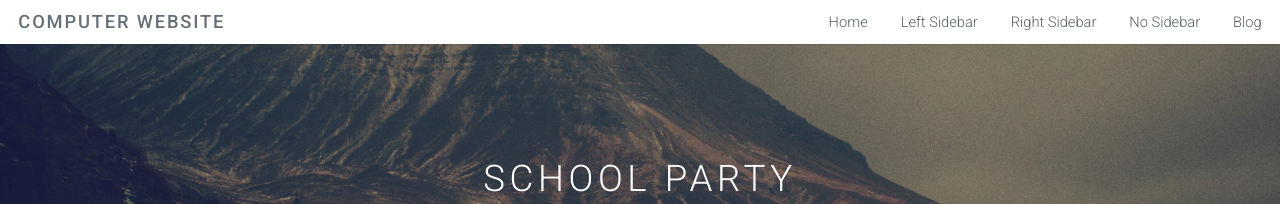
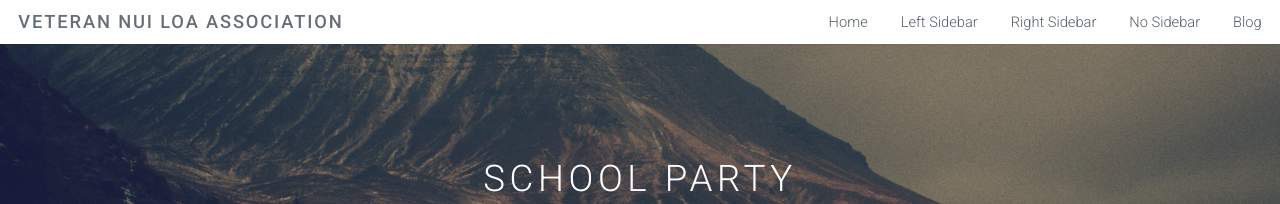
Before and after one commit to miwagner1/miwagner1.github.io, a Jekyll site: the page built from index.html, in a window 1280 px wide. Shown: the top 204 px of the page. Built offline with Jekyll 4.4.1, drawn with Linux system fonts in a browser that asks for light colours.

Commit message:
Company name created

```diff
--- a/_config.yml
+++ b/_config.yml
@@ -1,5 +1,5 @@
 # Site settings
-title: Computer Website
+title: Veteran Nui Loa Association
 email: your-email@domain.com
 description: > # this means to ignore newlines until "baseurl:"
   Write an awesome description for your new site here. You can edit this
```
Also changed, not shown: 1 other file.
